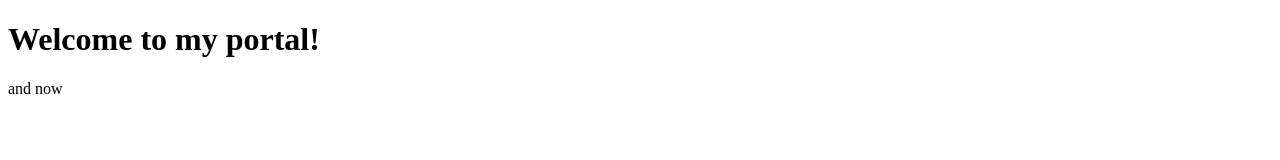
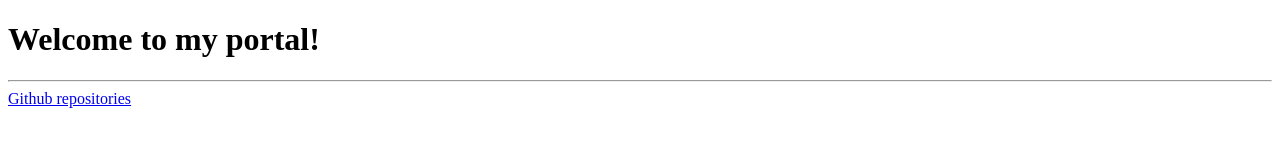
Before and after one commit to HillsonShalom/browser-portal, a plain HTML site: page index.html in a window 1280 px wide. Drawn offline with Linux system fonts and the light colour scheme.

Commit message:
first link

```diff
--- a/index.html
+++ b/index.html
@@ -7,6 +7,7 @@
 </head>
 <body>
     <h1>Welcome to my portal!</h1>
-    and now
+    <hr>
+    <a href="https://github.com/HillsonShalom?tab=repositories">Github repositories</a>
 </body>
 </html>
```
